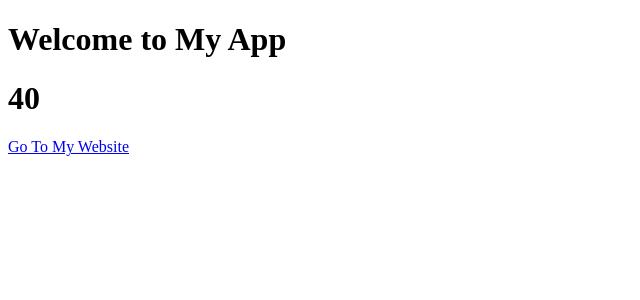
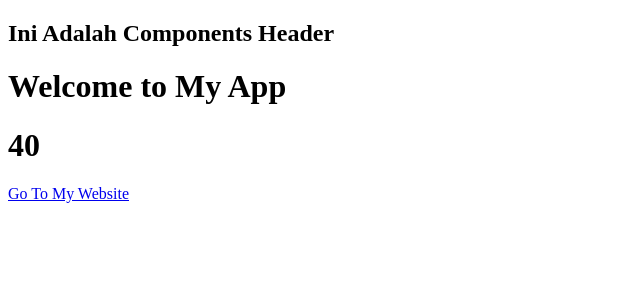
Before and after one commit to raihanprojecthub/react-hooks, a React (Vite) app: page / in a window 1280 px wide. Shown: the top 300 px of the page, without its empty margins (0-640 px from the left). Built offline with nearby package versions, Linux system fonts and the light colour scheme.

Commit message:
Components

```diff
--- a/src/App.jsx
+++ b/src/App.jsx
@@ -1,3 +1,4 @@
+import Header from "./components/Header";
 
 function App() {
   const title = "Welcome to My App";
@@ -6,6 +7,7 @@
 
   return (
     <div>
+      <Header />
       <h1>{ title }</h1>
       <h1>{ age * 2 }</h1>
       <a href={link}>Go To My Website</a>
--- /dev/null
+++ b/src/components/Header.jsx
@@ -0,0 +1,9 @@
+const Header = () => {
+  return (
+    <div>
+      <h2>Ini Adalah Components Header</h2>
+    </div>
+  )
+}
+
+export default Header
```
